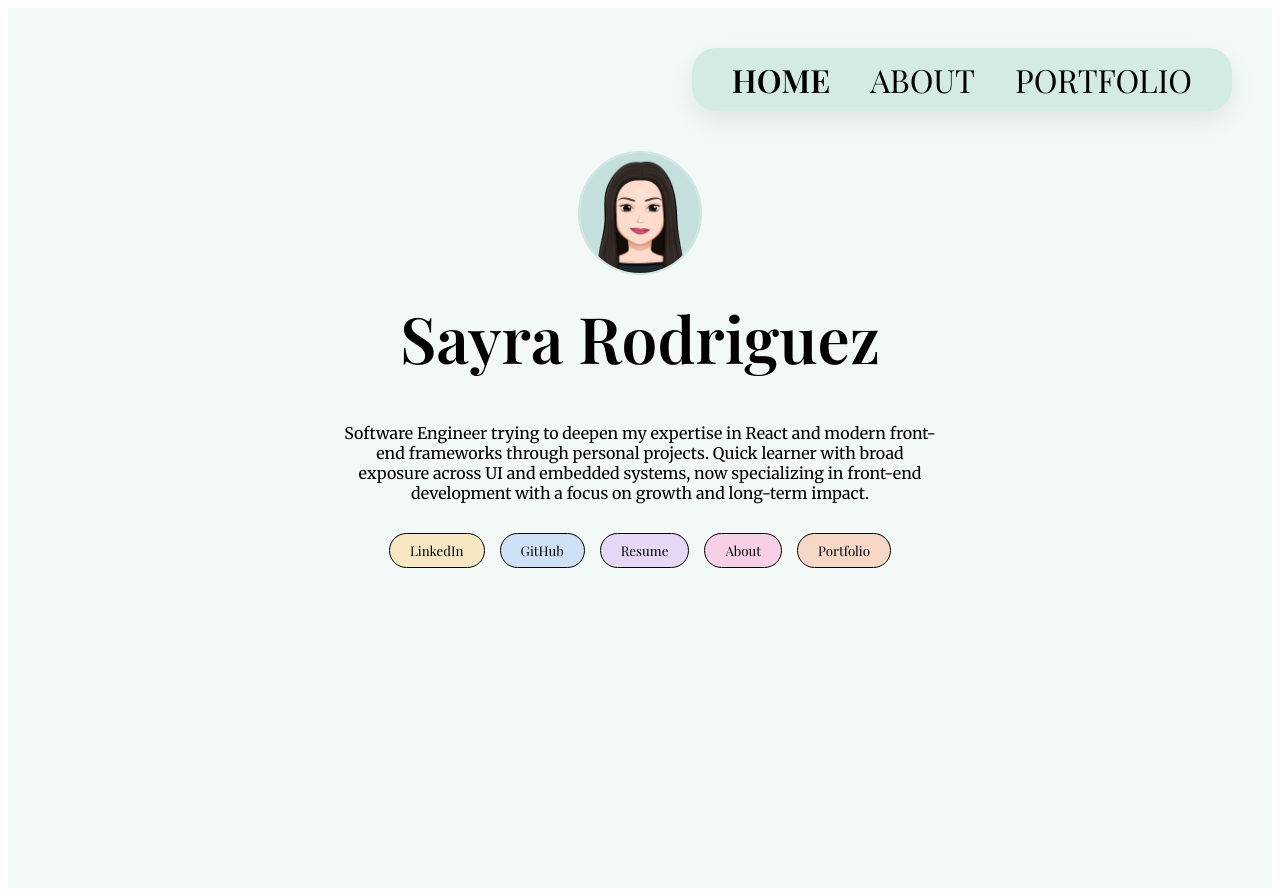
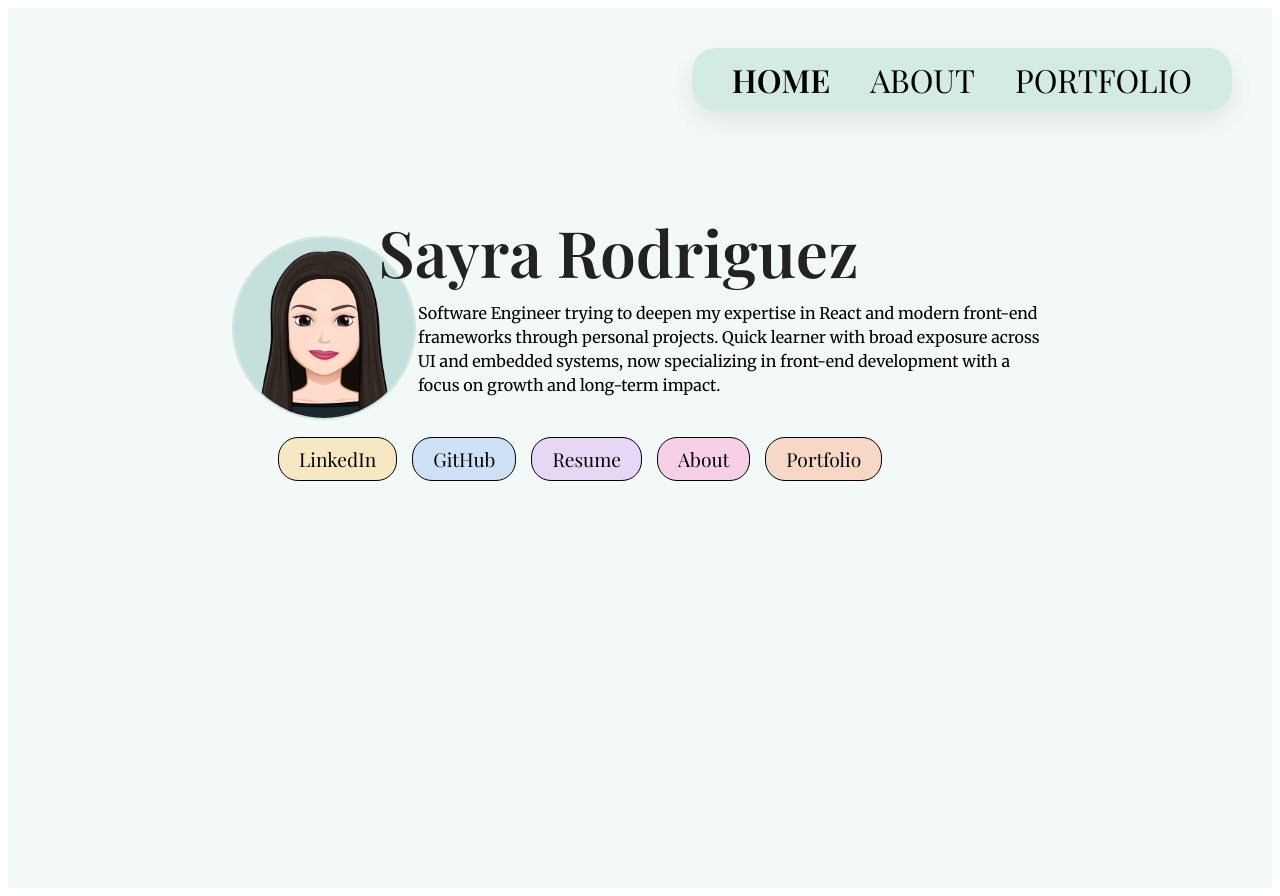
Before and after one commit to sayrarodriguezz/sayra-portfolio, a React (Vite) app: page / in a window 1280 px wide. Built offline with nearby package versions, Linux system fonts and the light colour scheme.

Commit message:
home page sizing and position updates

```diff
--- a/src/pages/Home.jsx
+++ b/src/pages/Home.jsx
@@ -1,76 +1,83 @@
 import Navbar from '../components/Navbar';
 import { useNavigate } from 'react-router-dom';
-
-
-
 
 const buttonStyle = (bgColor) => ({
   backgroundColor: bgColor,
   border: '1px solid black',
   borderRadius: '20px',
   padding: '8px 20px',
-  fontSize: '1.rem',
+  fontSize: 'clamp(1.2rem, 1.5vw, 2rem)',
   fontFamily: 'Playfair Display, serif',
   cursor: 'pointer',
 });
 
-
 function Home() {
-
   const navigate = useNavigate();
 
   return (
     <div
       style={{
         padding: '40px',
-    textAlign: 'center',
         backgroundColor: '#f2f9f7',
         minHeight: '100vh',
       }}
     >
       <Navbar />
-      {/* Avatar */}
-      <div style={{ marginTop: '40px' }}>
+        {/* Wrapper to center the whole block */}
+      <div style={{ display: 'flex', justifyContent: 'center' }}>
+
+      {/* Main content flex container */}
+      <div style={{ display: 'flex', gap: '2rem', alignItems: 'flex-start', marginTop: '40px' }}>
+        {/* Left: Avatar */}
+        <div style={{ position: 'relative', marginTop: '85px' }}>
           <img
-          src="pictures/myAvatar.png" // replace with your image path
+            src="pictures/myAvatar.png"
             alt="Sayra Rodriguez"
             style={{
-            width: '120px',
-            height: '120px',
-            borderRadius: '50%', // keeps it circular
-            objectFit: 'cover',  // ensures the image covers the circle without distortion
-            display: 'block',
-            margin: '0 auto',
-            border: '2px solid #cfe7e3' // optional: border like before
+              width: 'clamp(180px, 12vw, 400px)',   // scales with screen, min: current size, max: larger
+              height: 'clamp(180px, 12vw, 400px)',
+              borderRadius: '50%',
+              objectFit: 'cover',
+              border: '2px solid #cfe7e3',
             }}
           />
-    </div>
-        {/* Name */}
-        <h1 style={{ fontFamily:'Playfair Display, serif', fontSize: '4rem', marginTop: '20px' }}>
+
+          {/* Name overlapping the image */}
+          <h1
+            style={{
+              position: 'absolute',
+              top: '-15%', // vertical alignmet relative to the image
+              left: '210%', // overlap slightly to the right
+              transform: 'translate(-50%,-50%)', // centers the name over the overlap
+              fontFamily: 'Playfair Display, serif',
+              fontSize: 'clamp(4rem, 4vw, 8rem)',
+              fontWeight: 'bold',
+              color: '#222',
+              whiteSpace: 'nowrap'
+            }}
+          >
             Sayra Rodriguez
           </h1>
+        </div>
 
-        {/* Intro text */}
-        <p style={{ fontFamily:'Merriweather, serif', maxWidth: '600px', margin: '0 auto', fontSize: '1rem' }}>
-            Software Engineer trying to deepen my expertise in React and modern
-            front-end frameworks through personal projects. Quick learner with broad
-            exposure across UI and embedded systems, now specializing in front-end
-            development with a focus on growth and long-term impact.
+        {/* Right: About + buttons */}
+        <div style={{ maxWidth: 'clamp(600px, 40vw, 900px)', marginTop: '130px' }}>
+          <p style={{ fontFamily: 'Merriweather, serif',fontSize: 'clamp(1rem, 1.2vw, 2rem)', lineHeight: '1.5',ustifyContent: 'flex-start', marginLeft: '-30px', marginTop: '20px' }}>
+            Software Engineer trying to deepen my expertise in React and modern front-end frameworks through personal projects.
+            Quick learner with broad exposure across UI and embedded systems, now specializing in front-end development with a focus on growth and long-term impact.
           </p>
 
-            {/* Buttons */}
-        <div style={{marginTop: '30px', display: 'flex', gap: '15px', justifyContent: 'center', flexWrap: 'wrap' }}>
-            <button style={buttonStyle('#f7e7c3')}onClick={() => window.open('https://www.linkedin.com/in/sayra-rodriguez-24718b21b/', '_blank')}>LinkedIn</button>
-            <button style={buttonStyle('#cfe1f7')}onClick={() => window.open('https://github.com/sayrarodriguezz', '_blank')}>GitHub</button>
-            <button style={buttonStyle('#e6d7f7')}onClick={() => window.open('/sayra-resume.pdf', '_blank')}>Resume</button>
+          <div style={{ marginTop: '40px', display: 'flex', gap: '15px', flexWrap: 'wrap', justifyContent: 'flex-start', marginLeft: '-170px' }}>
+            <button style={buttonStyle('#f7e7c3')} onClick={() => window.open('https://www.linkedin.com/in/sayra-rodriguez-24718b21b/', '_blank')}>LinkedIn</button>
+            <button style={buttonStyle('#cfe1f7')} onClick={() => window.open('https://github.com/sayrarodriguezz', '_blank')}>GitHub</button>
+            <button style={buttonStyle('#e6d7f7')} onClick={() => window.open('/sayra-resume.pdf', '_blank')}>Resume</button>
             <button style={buttonStyle('#f7cfe7')} onClick={() => navigate('/about')}>About</button>
             <button style={buttonStyle('#f7d8c7')} onClick={() => navigate('/portfolio')}>Portfolio</button>
           </div>
-
         </div>
-
-
-
+      </div>
+    </div>
+    </div>
   );
 }
 
```
Lines whose indentation alone changed are shown as unchanged.
